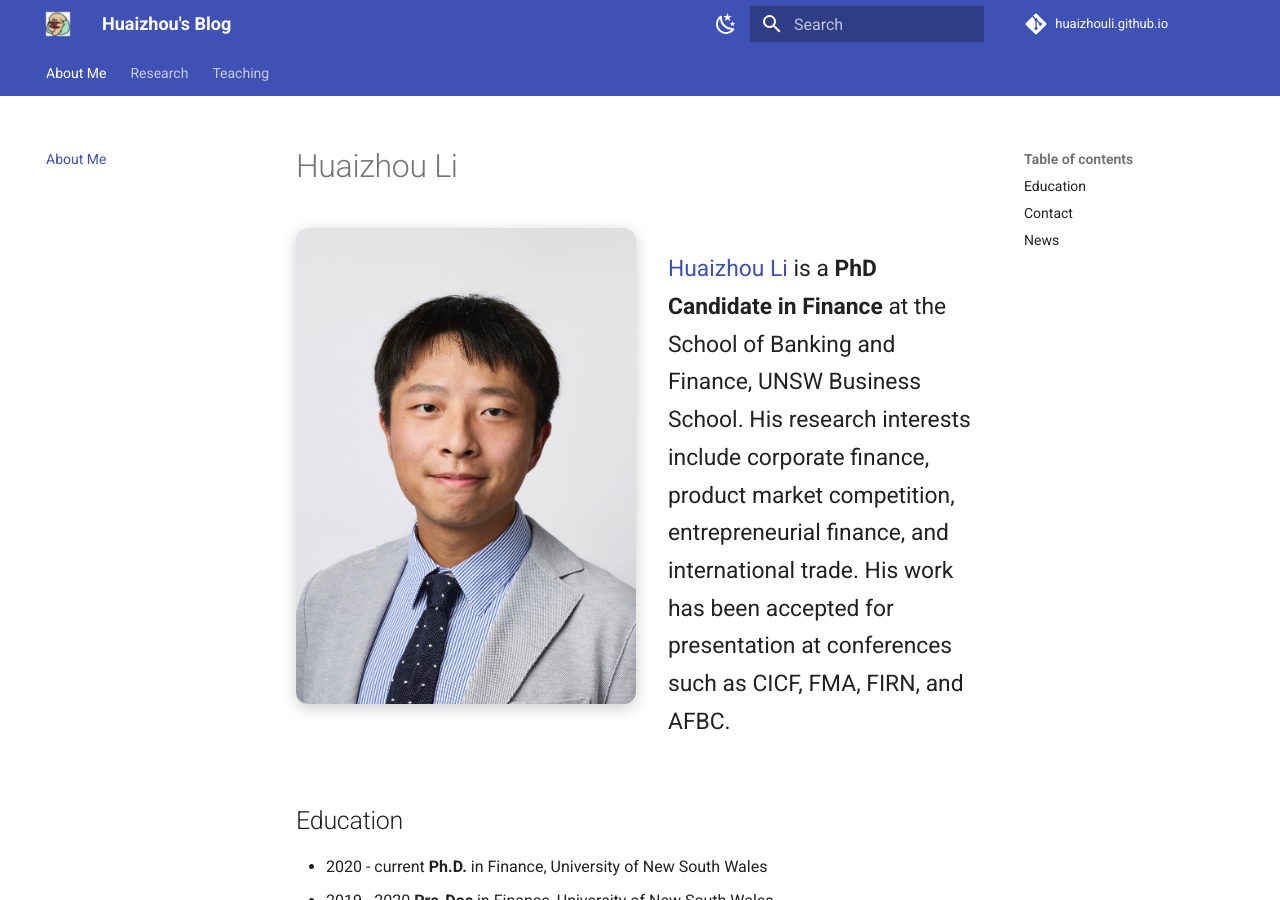
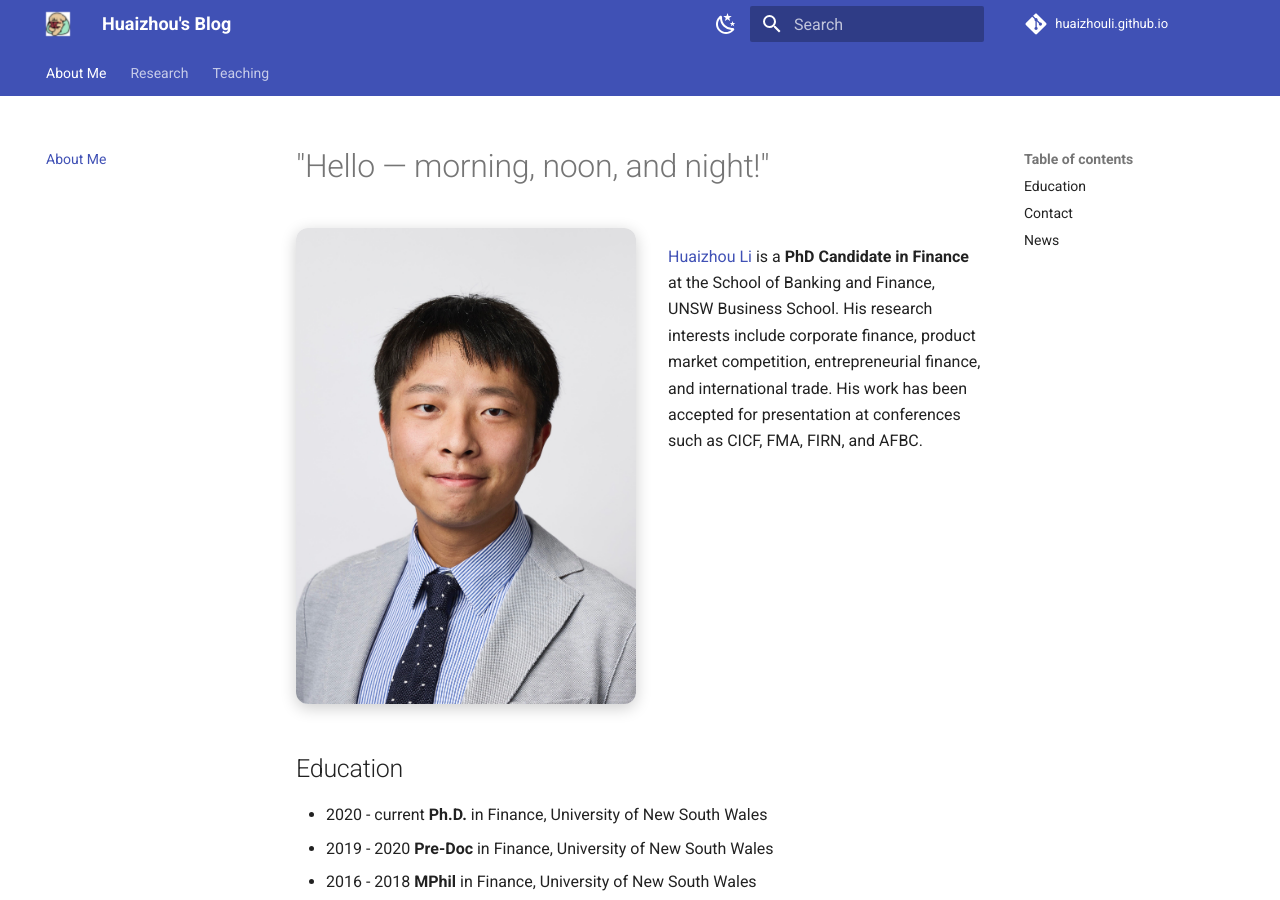
Before and after one commit to huaizhouli/huaizhouli.github.io, an MkDocs documentation site: the page built from docs/index.md, in a window 1280 px wide and 900 px high. Built offline with MkDocs 1.6.1 and Material for MkDocs 9.7.7, drawn with Linux system fonts in a browser that asks for light colours; comment, search, counter and statistics services are not loaded.

Commit message:
Update index.md

```diff
--- a/docs/index.md
+++ b/docs/index.md
@@ -1,4 +1,4 @@
-# Huaizhou Li
+# "Hello — morning, noon, and night!"
 
 <div style="display:flex; align-items:flex-start; gap:32px; margin-bottom:2rem; flex-wrap:nowrap;">
 
@@ -12,7 +12,7 @@
   </div>
 
   <!-- Intro (right) -->
-  <div style="flex:1 1 auto; min-width:0; font-size:clamp(1rem, 0.95rem + 0.3vw, 1.15rem); line-height:1.65;">
+  <div style="flex:1 1 auto; min-width:0; line-height:1.65;">
     <p>
       <a href="https://huaizhouli.github.io/">Huaizhou Li</a> is a <strong>PhD Candidate in Finance</strong> at the School of Banking and Finance, UNSW Business School.
       His research interests include corporate finance, product market competition, entrepreneurial finance, and international trade.
```
